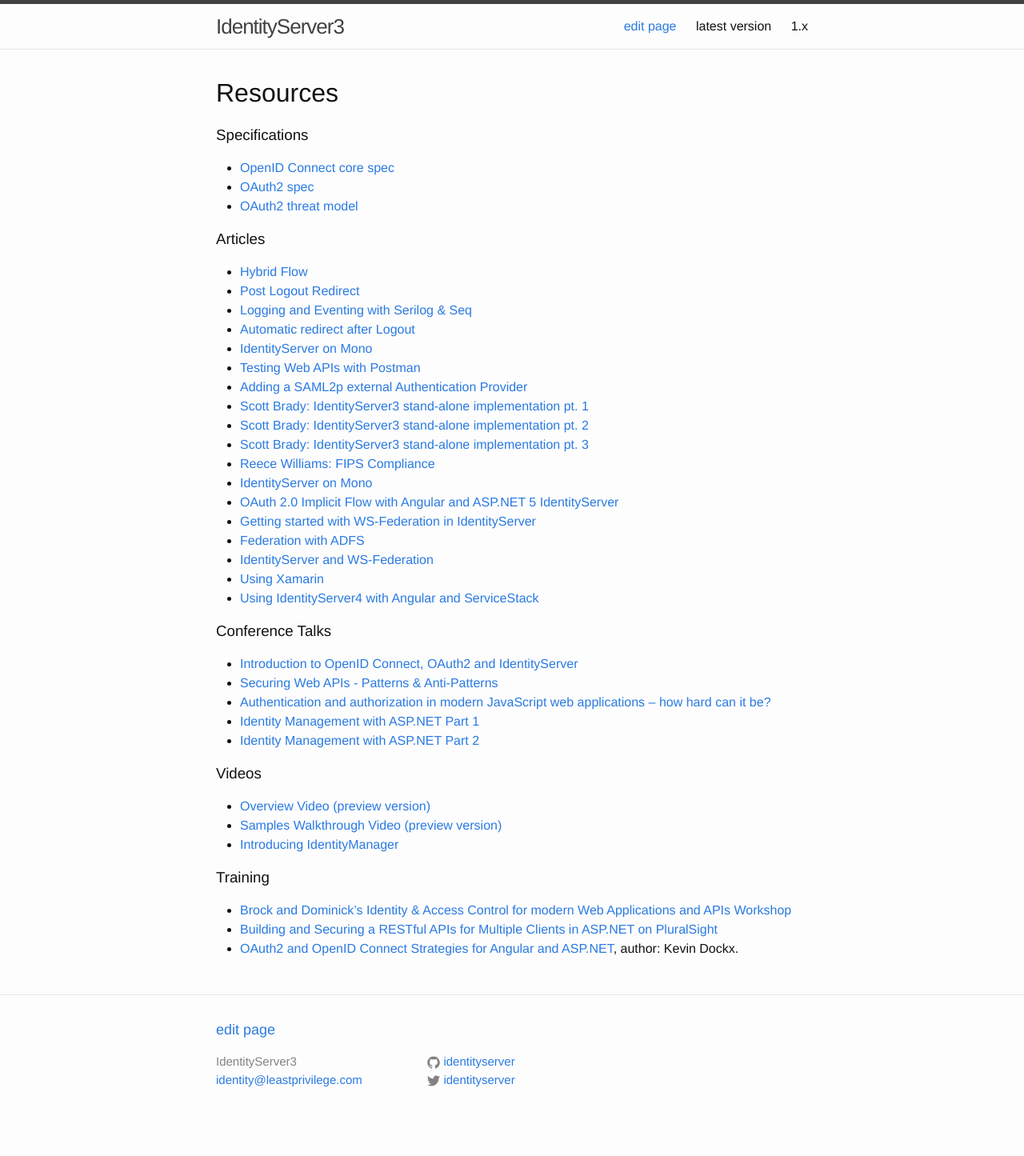
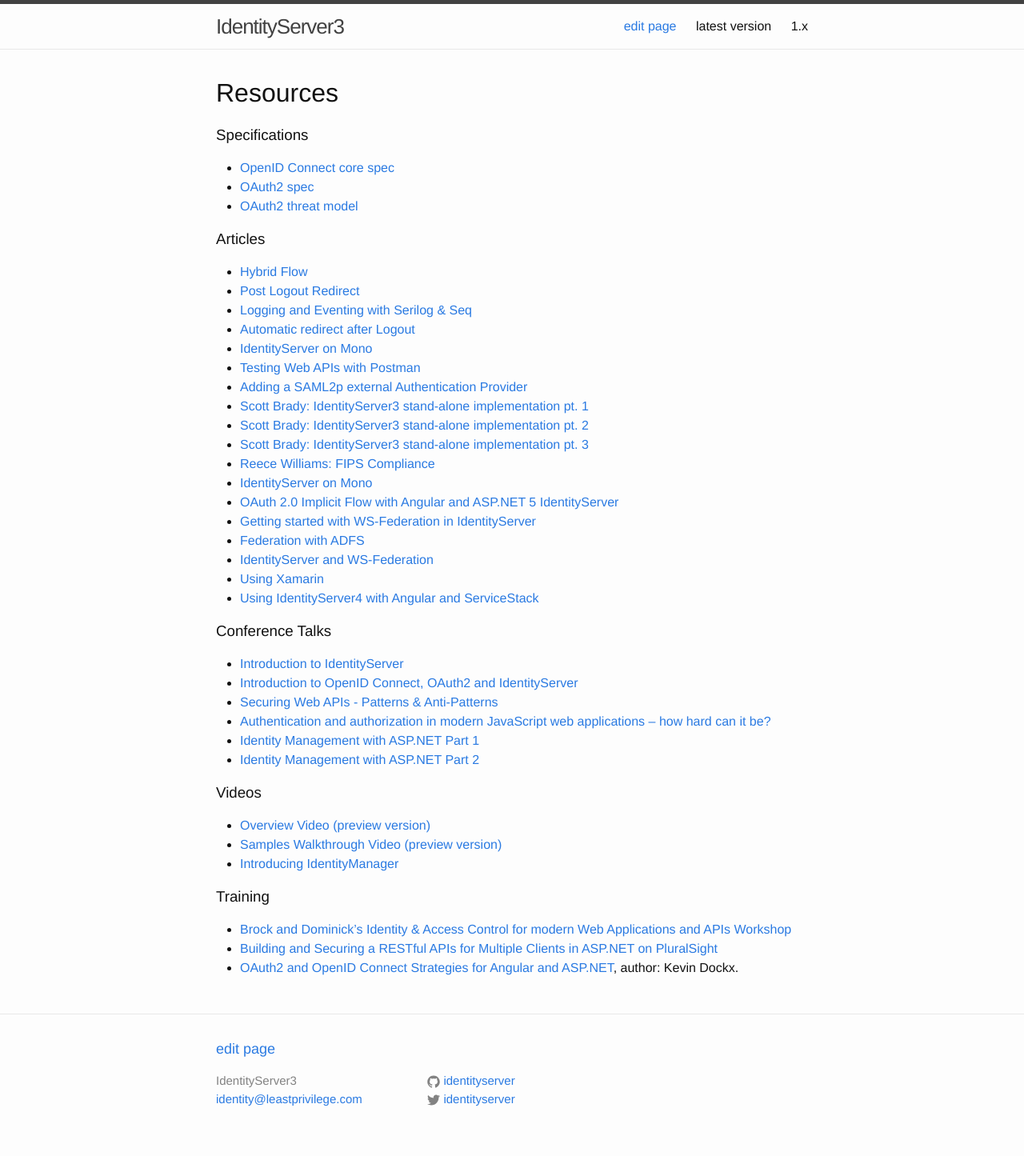
Before and after one commit to IdentityServer/Documentation, a Jekyll site: the page built from docsv2/resources/home.md, in a window 1280 px wide. Shown: the whole page at 80% size. Built offline with Jekyll 4.4.1, drawn with Linux system fonts in a browser that asks for light colours; before the commit the page ends 1421 px from its top, so only the background shows below that.

Commit message:
Update home.md

```diff
--- a/docsv2/resources/home.md
+++ b/docsv2/resources/home.md
@@ -30,6 +30,7 @@
 * [Using IdentityServer4 with Angular and ServiceStack](http://estynedwards.com/blog/2016/01/30/ServiceStack-IdentityServer-Angular/)
 
 ### Conference Talks
+* [Introduction to IdentityServer](https://vimeo.com/154172925)
 * [Introduction to OpenID Connect, OAuth2 and IdentityServer](https://vimeo.com/113604459)
 * [Securing Web APIs - Patterns & Anti-Patterns](https://vimeo.com/131635255)
 * [Authentication and authorization in modern JavaScript web applications – how hard can it be?](https://vimeo.com/131636653)
```
